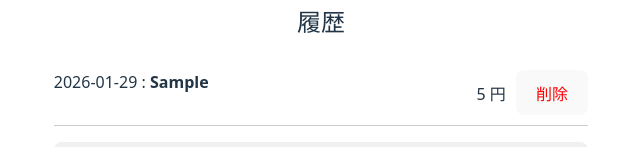
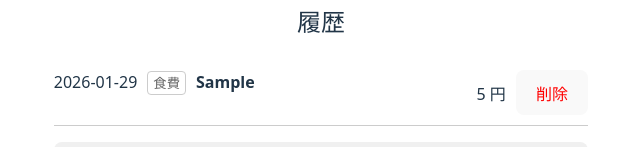
Before and after one commit to 2422041/receipt-app, a React (Vite) app in the folder frontend/: page / in a window 1280 px wide. Both pictures are taken after typing "Sample", "5" into the empty fields and a click on the button "追加". Shown: the part 379-526 px from the top of the page, without its empty margins (319-959 px from the left). Built offline with nearby package versions, Linux system fonts and the light colour scheme.

Commit message:
feat: リスト表示にカテゴリラベルを表示するよう変更

```diff
--- a/frontend/src/App.tsx
+++ b/frontend/src/App.tsx
@@ -76,7 +76,14 @@ function App() {
           <ul style={{ listStyle: 'none', padding: 0 }}>
             {expenses.map((item) => (
               <li key={item.id} style={{ borderBottom: '1px solid #ccc', padding: '10px 0', display: 'flex', justifyContent: 'space-between' }}>
-                <span>{item.date} : <strong>{item.title}</strong></span>
+                <span>
+                  {item.date}
+                  {/* カテゴリに色付きのラベルをつける */}
+                  <small style={{ marginLeft: '10px', color: '#666', border: '1px solid #ccc', padding: '2px 5px', borderRadius: '4px' }}>
+                    {item.category}
+                  </small>
+                  <strong style={{ marginLeft: '10px' }}>{item.title}</strong>
+                </span>
                 <div>
                   <span style={{ marginRight: '10px' }}>{item.amount.toLocaleString()} 円</span>
                   {/* 💡 Reactのルール3：クリック時に「関数を実行するよ」と予約する */}
```
